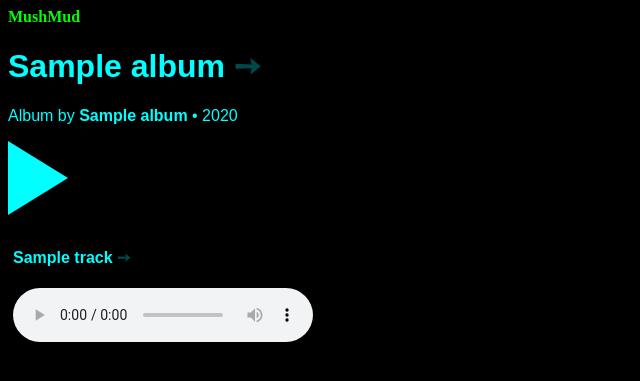
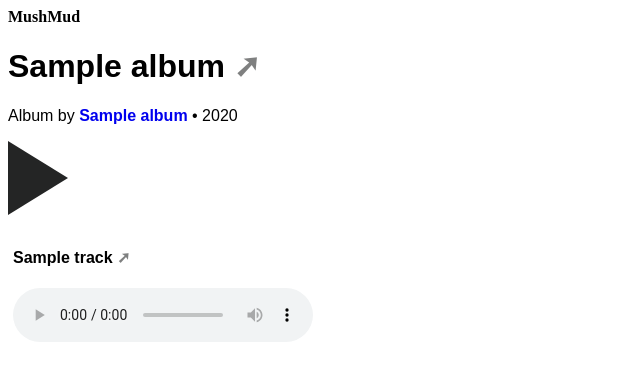
Before and after one commit to davidwmartines/trogs, a Flask app: template trogs_app/templates/album.html in a window 1280 px wide. Shown: the top 381 px of the page, without its empty margins (0-640 px from the left). Run offline with Flask 2, Linux system fonts and the light colour scheme; the template is opened without the code that fills it: most values are stand-ins (such as "Sample title", 1, 10 or a date in 2020); some web fonts are replaced.

Commit message:
Use plain default theme, include optional dark theme.

```diff
--- a/trogs_app/static/site.css
+++ b/trogs_app/static/site.css
@@ -15,7 +15,7 @@ a:visited {
   font-weight: bolder;
 }
 .share::before {
-  content: "➙";
+  content: "➚";
 }
 .playpause label {
   display: block;
--- /dev/null
+++ b/trogs_app/static/theme-default.css
@@ -0,0 +1,16 @@
+
+#home_link {
+  color: #000000;
+}
+
+.share {
+  color: #7f8080;
+}
+
+.playpause label {
+  border-color: transparent transparent transparent #242525;
+}
+
+.currenttrack {
+  background-color: #00ff00;
+}
--- a/trogs_app/templates/layout.html
+++ b/trogs_app/templates/layout.html
@@ -5,8 +5,8 @@
         <meta name="viewport" content="width=device-width, initial-scale=1.0" />
         <link href='https://fonts.googleapis.com/css?family=Capriola' rel='stylesheet'>
         <link href='https://fonts.googleapis.com/css?family=Calistoga' rel='stylesheet'>
+        <link rel="stylesheet" type="text/css" href="{{ url_for('static', filename='theme-default.css')}}" />
         <link rel="stylesheet" type="text/css" href="{{ url_for('static', filename='site.css')}}" />
-        <link rel="stylesheet" type="text/css" href="{{ url_for('static', filename='theme.css')}}" />
         <title>{% block title %}{% endblock %}</title>
     </head>
     <body>
```
Also changed, not shown: trogs_app/static/theme-dark.css (renamed from trogs_app/static/theme.css).
